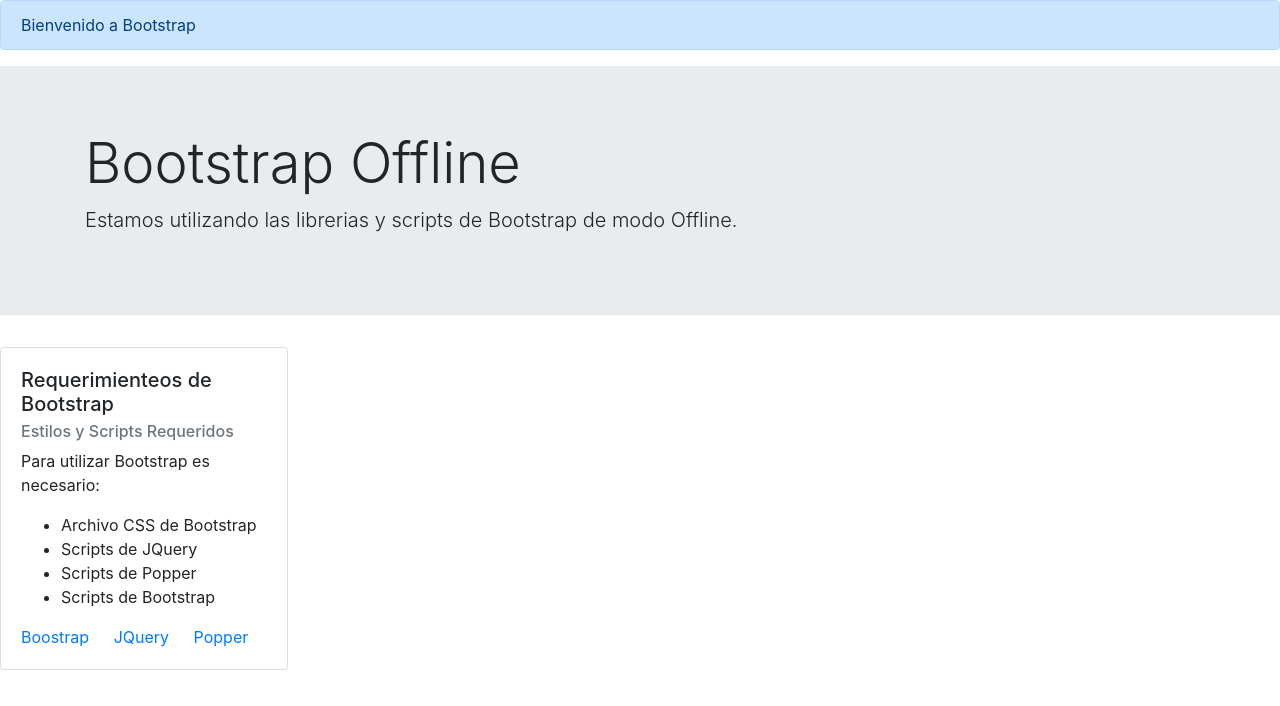
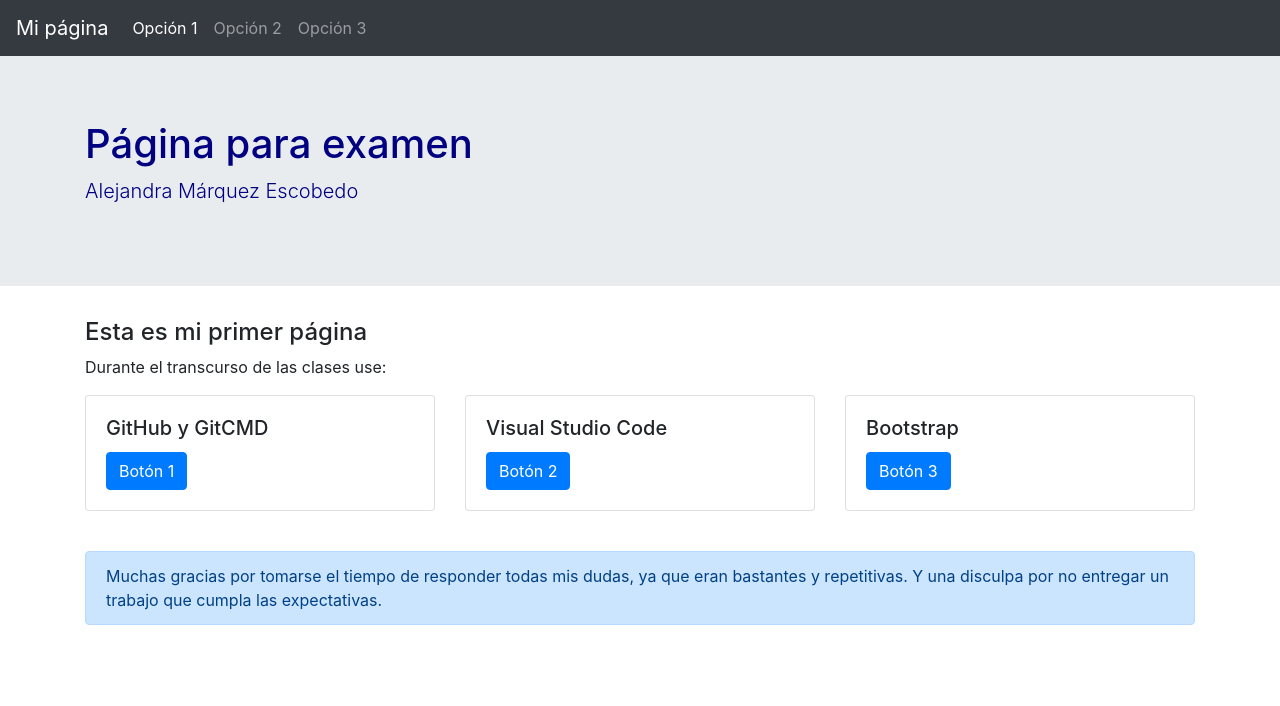
Before and after one commit to AleMarquez23/Ejemplo, a plain HTML site: page index.html in a window 1280 px wide. Drawn offline with Linux system fonts and the light colour scheme.

Commit message:
Subí mi archivo ya con las respectivas extensiones de Bootstrap

```diff
--- a/index.html
+++ b/index.html
@@ -7,40 +7,92 @@
     <title>Examen Alejandra</title>
 </head>
 <body>
-    <div class="alert alert-primary" role="alert">
-        Bienvenido a Bootstrap
-    </div>
+
     <header>
-        <div class="jumbotron jumbotron-fluid">
+        <nav class="navbar navbar-expand-lg navbar-dark bg-dark">
+            <a class="navbar-brand" href="#">Mi página</a>
+            <button class="navbar-toggler" type="button" data-toggle="collapse" data-target="#navbarText" aria-controls="navbarText" aria-expanded="false" aria-label="Toggle navigation">
+              <span class="navbar-toggler-icon"></span>
+            </button>
+            <div class="collapse navbar-collapse" id="navbarText">
+              <ul class="navbar-nav mr-auto">
+                <li class="nav-item active">
+                  <a class="nav-link" href="#">Opción 1 <span class="sr-only">(current)</span></a>
+                </li>
+                <li class="nav-item">
+                  <a class="nav-link" href="#">Opción 2</a>
+                </li>
+                <li class="nav-item">
+                  <a class="nav-link" href="#">Opción 3</a>
+                </li>
+              </ul>
+            </div>
+          </nav>
+
+        <div class="jumbotron jumbotron-fluid" style="color: navy;" >
             <div class="container">
-              <h1 class="display-4">Bootstrap Offline</h1>
-              <p class="lead">Estamos utilizando las librerias y scripts de Bootstrap de modo Offline.</p>
+              <h1> Página para examen</h1>
+              <p class="lead">Alejandra Márquez Escobedo</p>
             </div>
           </div>
     </header>
     <section>
+        <div class="container">
         <article>
-            <div class="card" style="width: 18rem;">
-                <div class="card-body">
-                  <h5 class="card-title">Requerimienteos de Bootstrap</h5>
-                  <h6 class="card-subtitle mb-2 text-muted">Estilos y Scripts Requeridos</h6>
-                  <p class="card-text">Para utilizar Bootstrap es necesario:</p>
-                  <ul>
-                      <li>Archivo CSS de Bootstrap</li>
-                      <li>Scripts de JQuery</li>
-                      <li>Scripts de Popper</li>
-                      <li>Scripts de Bootstrap</li>
-                  </ul>
-                  <a href="https://getbootstrap.com/docs/4.5/getting-started/download/" class="card-link">Boostrap</a>
-                  <a href="https://code.jquery.com/jquery-3.5.1.slim.min.js" class="card-link">JQuery</a>
-                  <a href="https://cdn.jsdelivr.net/npm/popper.js@1.16.0/dist/umd/popper.min.js" class="card-link">Popper</a>
+        <h4>Esta es mi primer página</h4>
+        <p>Durante el transcurso de las clases use:<p>
+        </article>
+        <article>
+            <div class="row">
+                <div class="col-4">
+                    <div class="card">
+                        <div class="card-body">
+                          <h5 class="card-title">GitHub y GitCMD</h5>
+
+                          <a href="#" class="btn btn-primary">Botón 1</a>
+                        </div>
+                      </div>
                 </div>
-              </div>
+                <div class="col-4">
+                    <div class="card">
+                        <div class="card-body">
+                          <h5 class="card-title">Visual Studio Code</h5>
+
+                          <a href="#" class="btn btn-primary">Botón 2</a>
+                        </div>
+                      </div>
+                </div>
+                <div class="col-4">
+                    <div class="card">
+                        <div class="card-body">
+                          <h5 class="card-title">Bootstrap</h5>
+
+                          <a href="#" class="btn btn-primary">Botón 3</a>
+
+                        </div>
+
+                      </div>
+                      <div class="row">
+                        <p style="color: white;">.</p>
+                    </div>
+                </div>
+            </div>
+            </div>
         </article>
     </section>
-
+<section>
+    <footer>
+        <div class="container">
+            <div class="row"></div>
+        <div class="alert alert-primary" role="alert">
+            Muchas gracias por tomarse el tiempo de responder todas mis dudas, ya que eran bastantes y repetitivas. Y una disculpa por no entregar un trabajo que cumpla las expectativas.
+          </div>
+        </div>
+    </div>
+    </footer>
     <script src="./libs/jquery/jquery.slim.min.js"></script>
     <script src="./libs/popper/popper.min.js"></script>
     <script src="./libs/bootstrap/js/bootstrap.min.js"></script>
+
 </body>
 </html>
```
